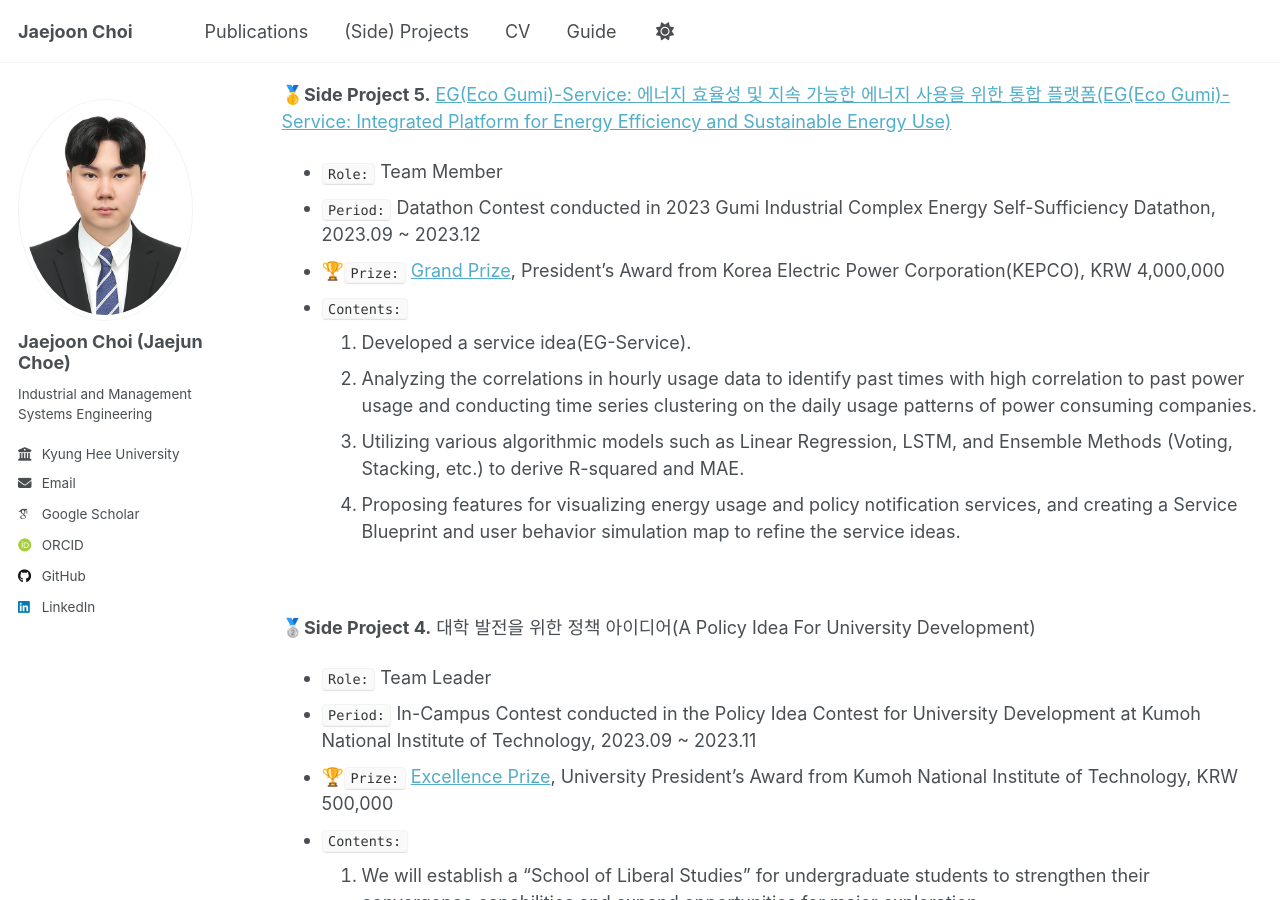
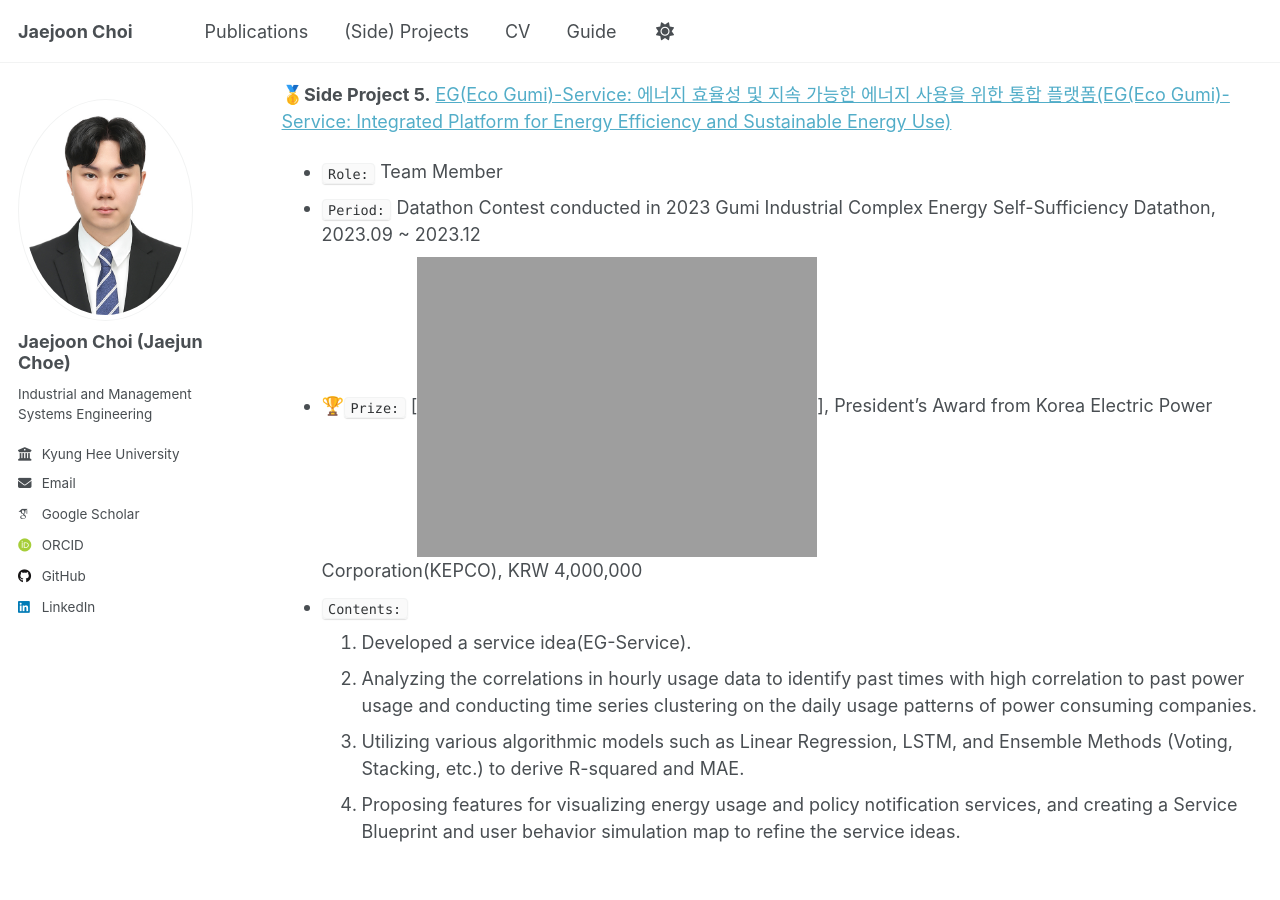
Before and after one commit to jaejunchoe/jaejunchoe.github.io, a Jekyll site: the page built from _pages/project.md, in a window 1280 px wide and 900 px high, scrolled down 1054 px. Built offline with Jekyll 4.4.1, drawn with Linux system fonts in a browser that asks for light colours; some web fonts are replaced; part of the change alters nothing that is shown.

Commit message:
initial commit

```diff
--- a/_pages/project.md
+++ b/_pages/project.md
@@ -46,7 +46,7 @@ satisfactory.  <br/>
 🥇**Side Project 5.** [EG(Eco Gumi)-Service: 에너지 효율성 및 지속 가능한 에너지 사용을 위한 통합 플랫폼(EG(Eco Gumi)-Service: Integrated Platform for Energy Efficiency and Sustainable Energy Use)](https://github.com/jaejunchoe/2023-Gumi-Industrial-Complex-Energy-Self-Sufficiency-Datathon)
 - `Role:` Team Member
 - `Period:` Datathon Contest conducted in 2023 Gumi Industrial Complex Energy Self-Sufficiency Datathon, 2023.09 ~ 2023.12
-- 🏆`Prize:` [Grand Prize]('/images/구미산단_데이터톤.jpg'), President's Award from Korea Electric Power Corporation(KEPCO), KRW 4,000,000
+- 🏆`Prize:` [![Grand Prize]('jaejunchoe/jaejunchoe.github.io/images/구미산단_데이터톤.jpg')], President's Award from Korea Electric Power Corporation(KEPCO), KRW 4,000,000
 - `Contents:` <br/>
 1. Developed a service idea(EG-Service). <br/>
 1. Analyzing the correlations in hourly usage data to identify past times with high correlation to past power usage and conducting time series clustering on
```
